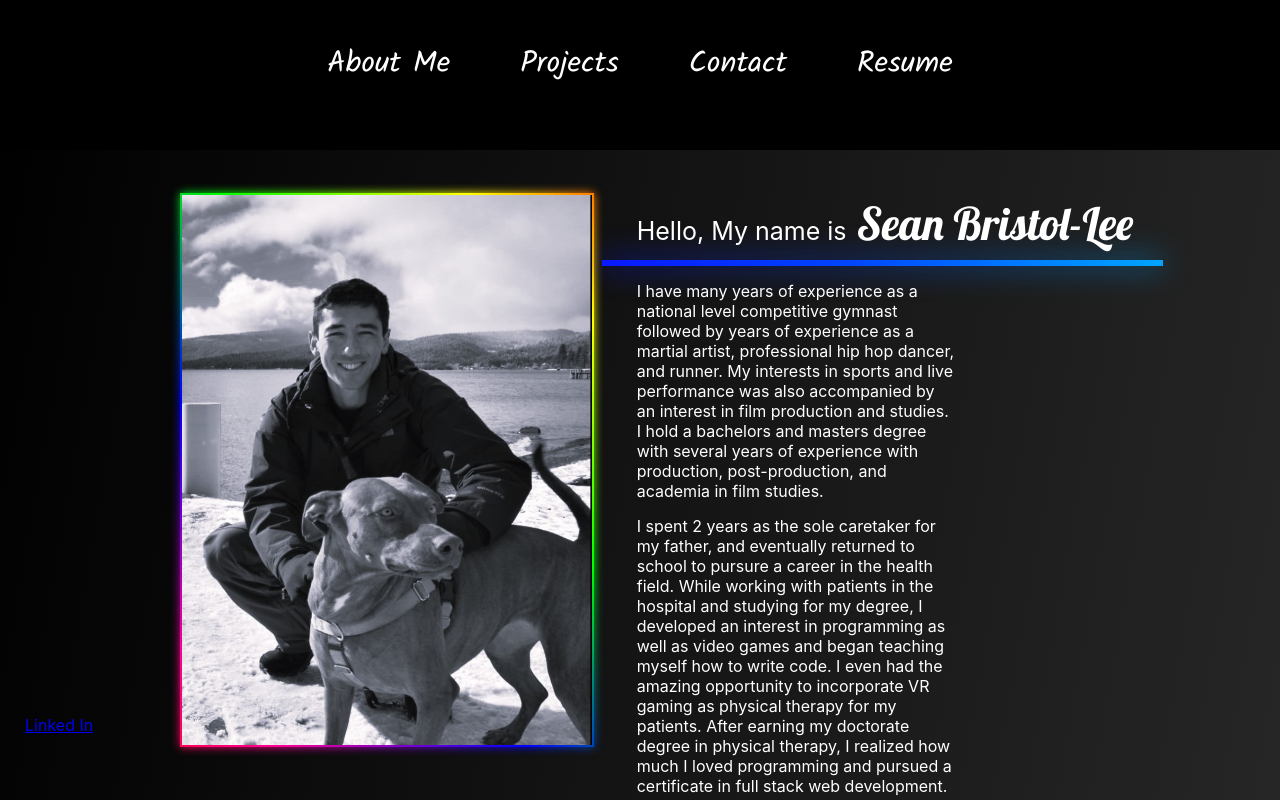
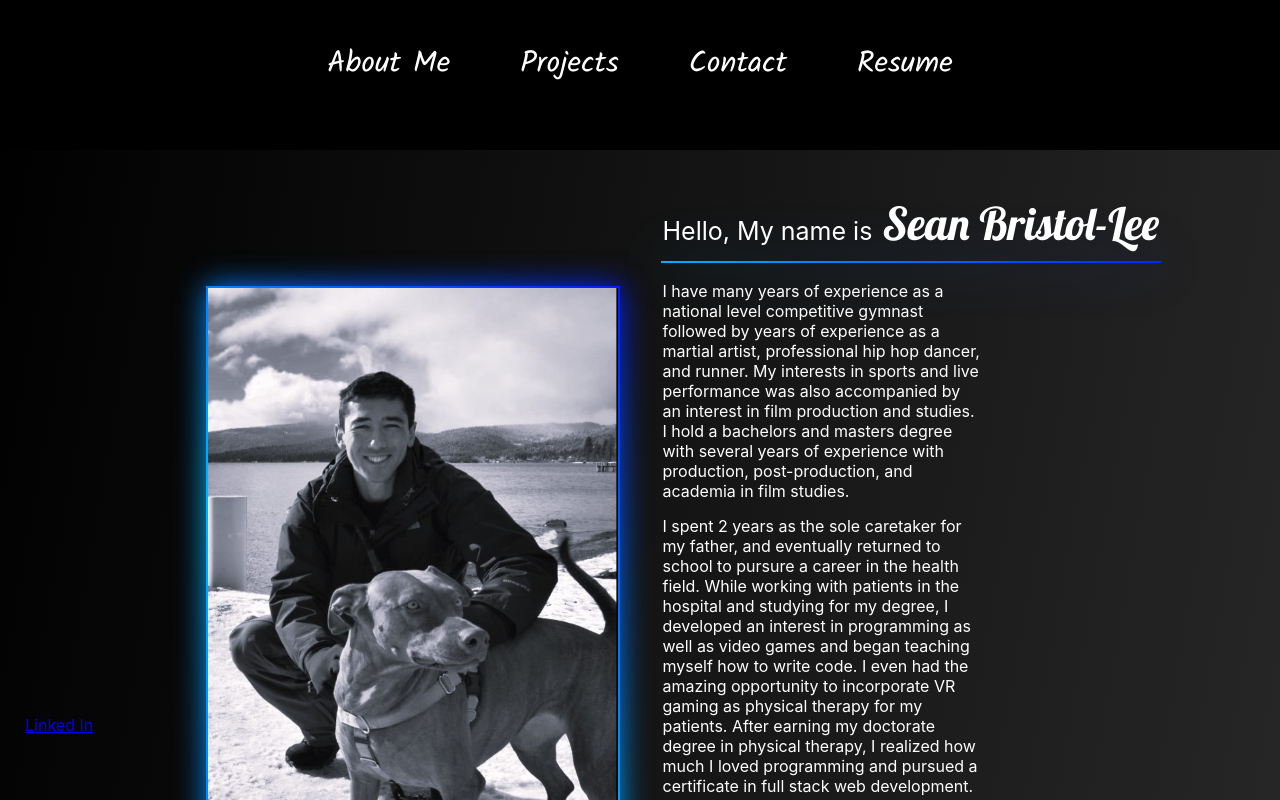
Before and after one commit to SeanBL/my-portfolio-react, a React (Create React App) app: page / in a window 1280 px wide. Shown: the top 800 px of the page. Built offline with nearby package versions, Linux system fonts and the light colour scheme; a web font is replaced by a local one.

Commit message:
add details to about me

```diff
--- a/src/App.js
+++ b/src/App.js
@@ -1,7 +1,7 @@
 import './App.css';
 import React from 'react';
 import { createBrowserRouter, RouterProvider, Route, Routes, BrowserRouter } from 'react-router-dom';
-import Header from './components/Header';
+import Header from './components/header';
 import Projects from './components/Projects';
 import Resume from './components/Resume';
 import AboutMe from './components/AboutMe';
--- a/src/components/header.js
+++ b/src/components/header.js
@@ -1,6 +1,6 @@
 import React, { useState, useEffect } from "react";
 import AboutMe from "./AboutMe";
-import Navbar from "./Navbar";
+import Navbar from "./navbar";
 import Projects from "./Projects";
 import Resume from "./Resume";
 import Contact from "./Contact";
--- a/src/styles/aboutme.css
+++ b/src/styles/aboutme.css
@@ -1,11 +1,17 @@
 .container {
     display: flex;
-    justify-content: center;
+	flex-direction: row;
+    align-items: center;
+}
+
+.picture {
+	flex: 50%;
 }
 
 .aboutMe {
     color: rgb(255, 255, 255);
     margin: 45px 0px 45px 45px;
+	flex: 50%;
 }
 
 .firstLine {
@@ -18,19 +24,18 @@
 .firstLine:before, .firstLine:after {
     content: "";
     position: absolute;
-	left: -35px;
-	bottom: -5px;
-	background-size: 400%;
+	left: -2px;
+	bottom: -2px;
     background: linear-gradient(45deg, #1100fb, #0044ff, #00b7ff,#0000ff);
-    background-size: 200%;
-	width: calc(110% + 4px);
-	height: calc(1% + 5px);
+    background-size: 400%;
+	width: 500px;
+	height: calc(1% + 1px);
 	z-index: -1;
 	animation: steam 20s linear infinite;
 }
 
 .firstLine:after {
-	filter: blur(15px);
+	filter: blur(25px);
 }
 
 .aboutLine {
@@ -56,12 +61,14 @@ body {
 
 .block {
 	position: relative;
-	margin: 45px 0px 45px 45px;
+	margin: auto;
+	float: right;
 	width: 410px;
 	height: 550px;
 	/* background: linear-gradient(0deg, #000, #272727); */
     background-image: url('../img/meLuna.JPG');
     background-size: cover;
+
 }
 
 .block:before, .block:after {
@@ -69,8 +76,7 @@ body {
 	position: absolute;
 	left: -2px;
 	top: -2px;
-	background: linear-gradient(45deg, #fb0094, #0000ff, #00ff00,#ffff00, #ff0000, #fb0094,
-		#0000ff, #00ff00,#ffff00, #ff0000);
+	background: linear-gradient(45deg, #1100fb, #0044ff, #00b7ff,#0000ff);
 	background-size: 400%;
 	width: calc(100% + 4px);
 	height: calc(100% + 4px);
@@ -91,5 +97,11 @@ body {
 }
 
 .block:after {
-	filter: blur(5px);
+	filter: blur(15px);
 }
+
+@media only screen and (min-width: 360px) and (max-width: 768px) {
+	.container {
+		flex-direction: column;
+	}
+}
```
